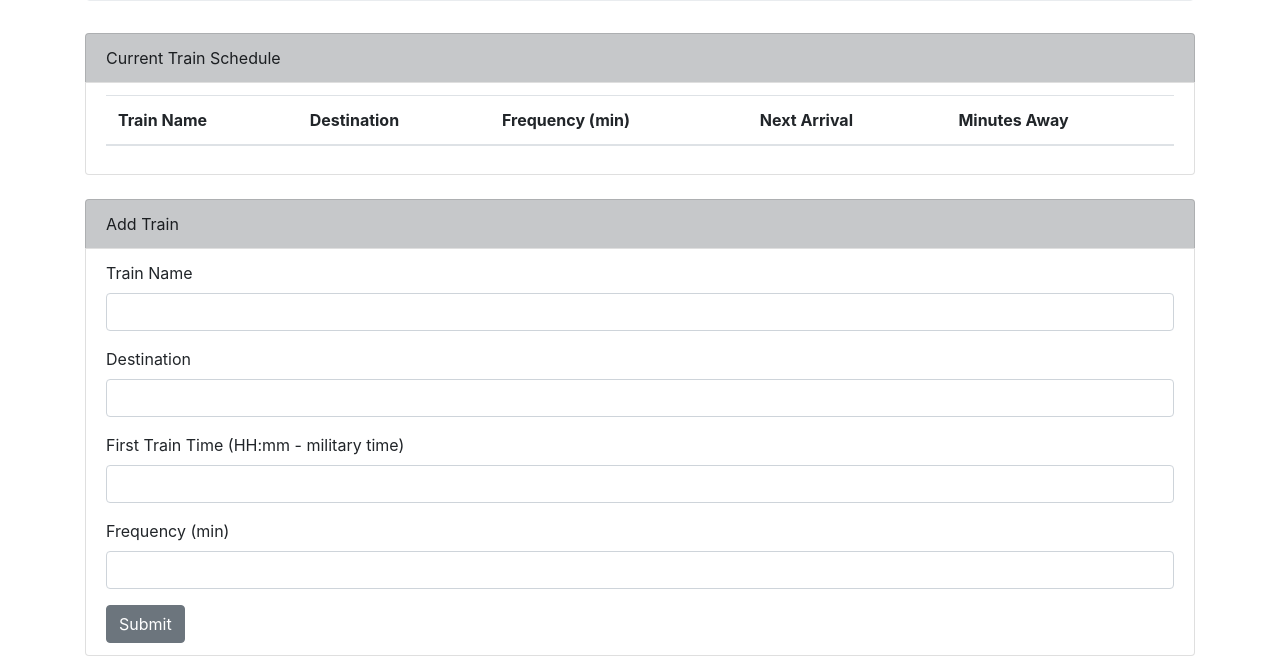
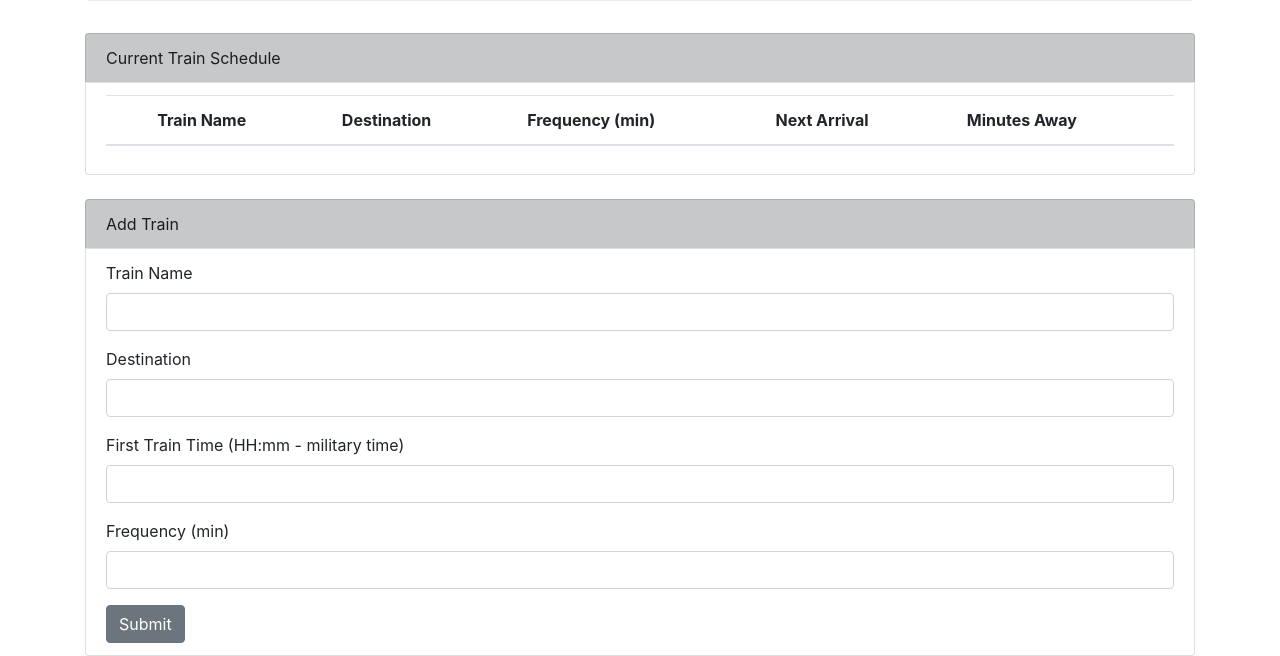
Before and after one commit to sdreyes/Train-Scheduler, a plain HTML site: page index.html in a window 1280 px wide. Shown: the part 183-839 px from the top of the page. Drawn offline with nearby package versions, Linux system fonts and the light colour scheme; no server answers.

Commit message:
Fix indentation to two spaces and create table head for delete buttons

```diff
--- a/index.html
+++ b/index.html
@@ -1,27 +1,26 @@
 <!DOCTYPE html>
 <html>
+
 <head>
   <meta charset="utf-8" />
   <meta http-equiv="X-UA-Compatible" content="IE=edge">
   <title>Train Scheduler</title>
   <meta name="viewport" content="width=device-width, initial-scale=1">
   <!-- Bootstrap -->
-    <link rel="stylesheet" type="text/css" media="screen" href="https://stackpath.bootstrapcdn.com/bootstrap/4.1.3/css/bootstrap.min.css" />
+  <link rel="stylesheet" type="text/css" media="screen"
+    href="https://stackpath.bootstrapcdn.com/bootstrap/4.1.3/css/bootstrap.min.css" />
   <!-- JQuery -->
-    <script
-        src="https://code.jquery.com/jquery-3.3.1.js"
-        integrity="sha256-2Kok7MbOyxpgUVvAk/HJ2jigOSYS2auK4Pfzbm7uH60="
+  <script src="https://code.jquery.com/jquery-3.3.1.js" integrity="sha256-2Kok7MbOyxpgUVvAk/HJ2jigOSYS2auK4Pfzbm7uH60="
     crossorigin="anonymous">
     </script>
   <!-- Firebase -->
-    <script
-        src="https://www.gstatic.com/firebasejs/5.7.1/firebase.js">
+  <script src="https://www.gstatic.com/firebasejs/5.7.1/firebase.js">
   </script>
   <!-- Moment.js -->
-    <script
-        src="https://cdn.jsdelivr.net/momentjs/2.12.0/moment.min.js">
+  <script src="https://cdn.jsdelivr.net/momentjs/2.12.0/moment.min.js">
   </script>
 </head>
+
 <body>
   <div class="container">
     <div class="jumbotron">
@@ -35,6 +34,8 @@
             <table class="table">
               <thead>
                 <tr>
+                  <!-- first <th> is empty to allow space for delete button -->
+                  <th scope="col"></th>
                   <th scope="col">Train Name</th>
                   <th scope="col">Destination</th>
                   <th scope="col">Frequency (min)</th>
@@ -83,4 +84,5 @@
   <!-- Personal JavaScript -->
   <script src="assets/javascript/app.js"></script>
 </body>
+
 </html>
```
Lines whose indentation alone changed are shown as unchanged.
